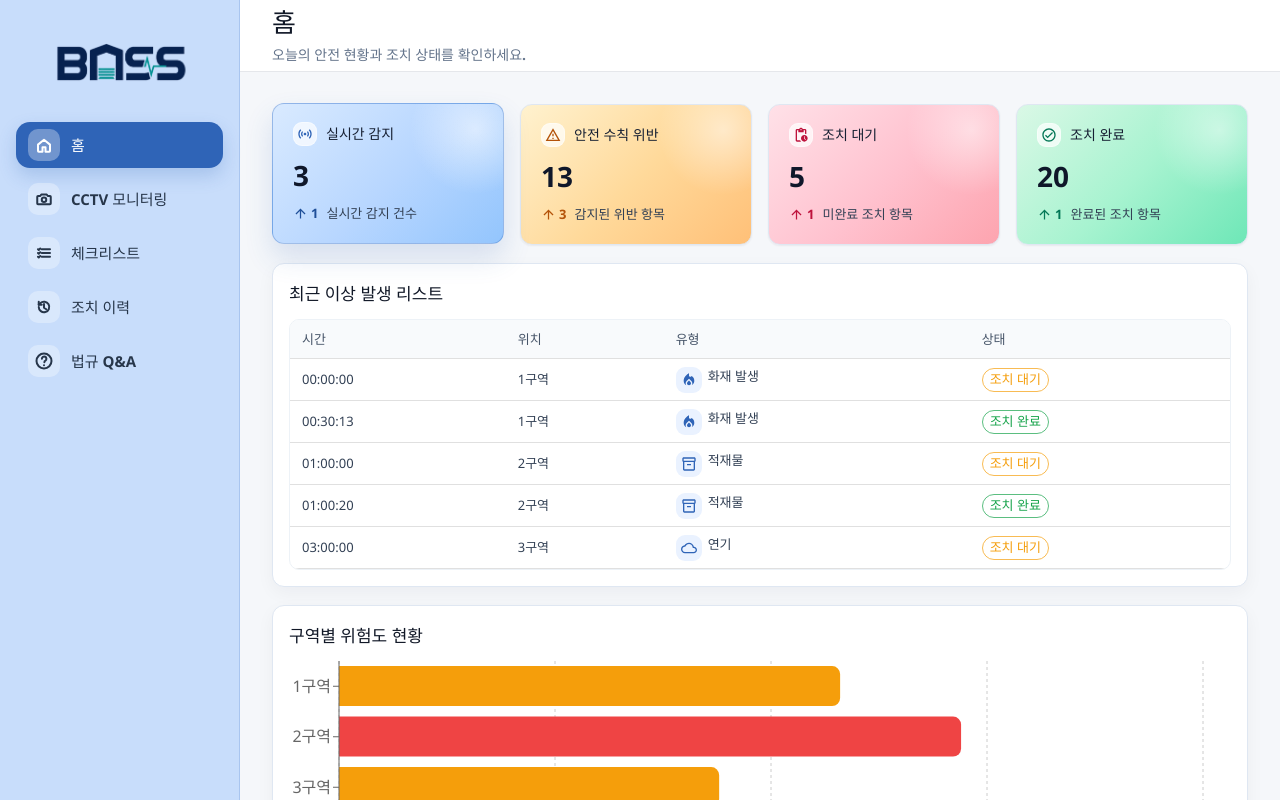
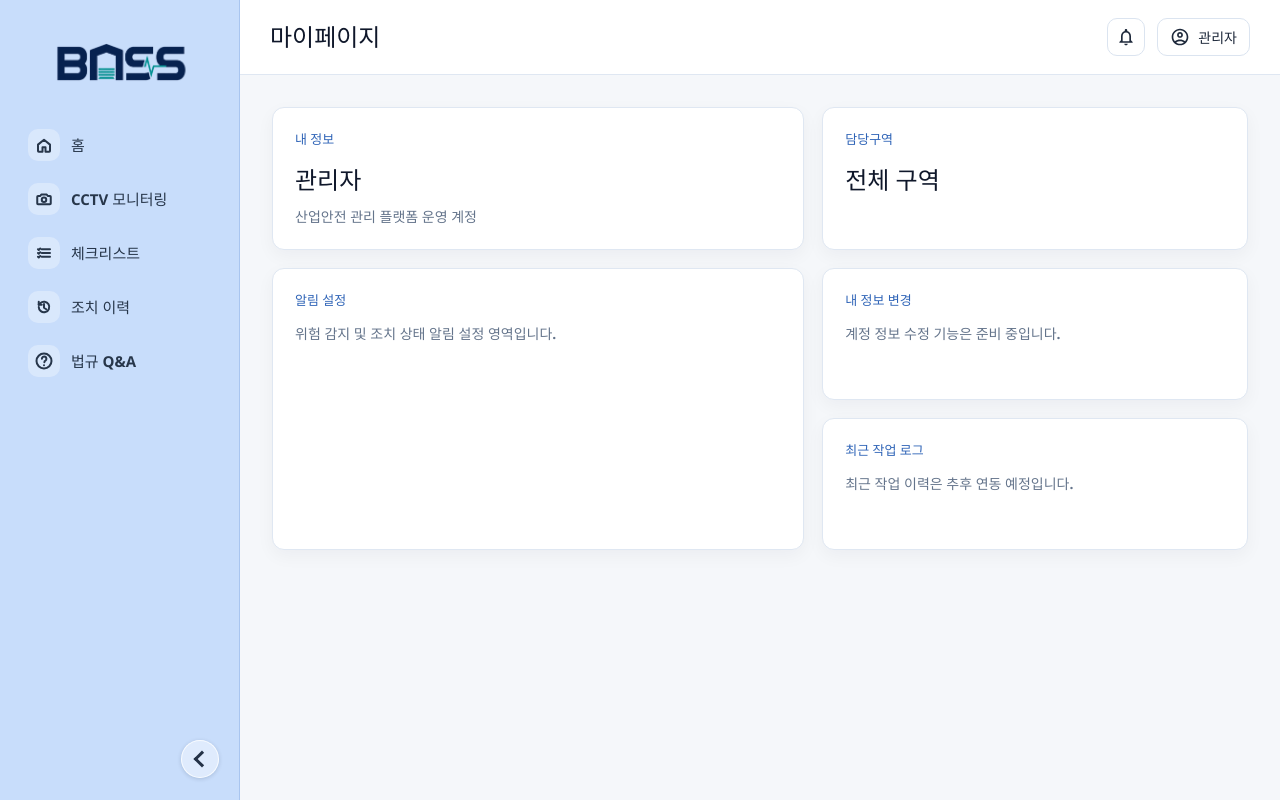
Before and after one commit to aivle-team03/frontend, a React (Vite) app: page /mypage in a window 1280 px wide. Before the commit this address led to /. Shown: the top 800 px of the page. Built offline with nearby package versions, Linux system fonts and the light colour scheme; a web font is replaced by a local one.

Commit message:
마이페이지 PR 이후 react 페이지 라우터 구조에 맞게 정리

```diff
--- a/src/components/layout/Header.jsx
+++ b/src/components/layout/Header.jsx
@@ -1,15 +1,61 @@
-import { useLocation } from 'react-router-dom'
+import AccountCircleOutlinedIcon from '@mui/icons-material/AccountCircleOutlined'
+import NotificationsNoneOutlinedIcon from '@mui/icons-material/NotificationsNoneOutlined'
+import { useState } from 'react'
+import { useLocation, useNavigate } from 'react-router-dom'
+import '../../styles/Header.css'
+
+const extraPageTitles = {
+  '/mypage': '마이페이지',
+}
 
 function Header({ items }) {
+  const [isProfileOpen, setIsProfileOpen] = useState(false)
   const location = useLocation()
-  const currentItem = items.find((item) => item.path === location.pathname) ?? items[0]
-  const isHome = currentItem.path === '/'
+  const navigate = useNavigate()
+  const currentItem = items.find((item) => item.path === location.pathname)
+  const title = currentItem?.label ?? extraPageTitles[location.pathname] ?? 'BOSS'
+  const isHome = location.pathname === '/'
+
+  const handleMoveToMyPage = () => {
+    navigate('/mypage')
+    setIsProfileOpen(false)
+  }
 
   return (
     <header className="app-header">
-      <div>
-        <h1>{currentItem.label}</h1>
+      <div className="header-title">
+        <h1>{title}</h1>
         {isHome && <p>오늘의 안전 현황과 조치 상태를 확인하세요.</p>}
+      </div>
+
+      <div className="header-actions">
+        <button className="header-icon-button" type="button" aria-label="알림">
+          <NotificationsNoneOutlinedIcon fontSize="small" />
+        </button>
+
+        <div className="profile-menu">
+          <button
+            className="profile-button"
+            type="button"
+            aria-expanded={isProfileOpen}
+            aria-haspopup="menu"
+            onClick={() => setIsProfileOpen((currentValue) => !currentValue)}
+          >
+            <AccountCircleOutlinedIcon fontSize="small" />
+            <span>관리자</span>
+          </button>
+
+          {isProfileOpen && (
+            <div className="profile-dropdown" role="menu">
+              <button className="dropdown-item" type="button" role="menuitem" onClick={handleMoveToMyPage}>
+                마이페이지
+              </button>
+              <button className="dropdown-item" type="button" role="menuitem">
+                로그아웃
+              </button>
+            </div>
+          )}
+        </div>
       </div>
     </header>
   )
--- a/src/components/layout/MainLayout.jsx
+++ b/src/components/layout/MainLayout.jsx
@@ -2,8 +2,6 @@ import { useState } from 'react'
 import { Outlet } from 'react-router-dom'
 import Header from './Header.jsx'
 import Sidebar from './Sidebar.jsx'
-import MyPage from '../../pages/MyPage.jsx'
-import HomePage from '../../pages/HomePage.jsx'
 
 const navigationItems = [
   { path: '/', label: '홈', icon: 'home' },
--- a/src/pages/MyPage.jsx
+++ b/src/pages/MyPage.jsx
@@ -1,25 +1,35 @@
-import Header from "../components/layout/Header";
+import '../styles/MyPage.css'
 
-function MyPage(){
-    return (
-        <div className="my-page-container">
-            <div className="my-info">
-                내 정보
-            </div>
-            <div className="my-section">
-                담당구역
-            </div>
-            <div className="alert-setting">
-                알림 설정
-            </div>
-            <div className="my-info-change">
-                내 정보 변경
-            </div>
-            <div className="recent-work-logs">
-                최근 작업 로그
-            </div>
-        </div>
-    )
+function MyPage() {
+  return (
+    <section className="my-page-container" aria-label="마이페이지">
+      <article className="my-page-card my-info">
+        <span className="my-page-label">내 정보</span>
+        <h2>관리자</h2>
+        <p>산업안전 관리 플랫폼 운영 계정</p>
+      </article>
+
+      <article className="my-page-card my-section">
+        <span className="my-page-label">담당구역</span>
+        <strong>전체 구역</strong>
+      </article>
+
+      <article className="my-page-card alert-setting">
+        <span className="my-page-label">알림 설정</span>
+        <p>위험 감지 및 조치 상태 알림 설정 영역입니다.</p>
+      </article>
+
+      <article className="my-page-card my-info-change">
+        <span className="my-page-label">내 정보 변경</span>
+        <p>계정 정보 수정 기능은 준비 중입니다.</p>
+      </article>
+
+      <article className="my-page-card recent-work-logs">
+        <span className="my-page-label">최근 작업 로그</span>
+        <p>최근 작업 이력은 추후 연동 예정입니다.</p>
+      </article>
+    </section>
+  )
 }
 
 export default MyPage
--- a/src/routes/AppRouter.jsx
+++ b/src/routes/AppRouter.jsx
@@ -5,6 +5,7 @@ import ChecklistPage from '../pages/ChecklistPage.jsx'
 import HomePage from '../pages/HomePage.jsx'
 import LawQaPage from '../pages/LawQaPage.jsx'
 import MonitoringPage from '../pages/MonitoringPage.jsx'
+import MyPage from '../pages/MyPage.jsx'
 
 function AppRouter() {
   return (
@@ -16,6 +17,7 @@ function AppRouter() {
           <Route path="checklists" element={<ChecklistPage />} />
           <Route path="actions" element={<ActionHistoryPage />} />
           <Route path="law-qa" element={<LawQaPage />} />
+          <Route path="mypage" element={<MyPage />} />
           <Route path="*" element={<Navigate replace to="/" />} />
         </Route>
       </Routes>
--- a/src/styles/Header.css
+++ b/src/styles/Header.css
@@ -1,67 +1,109 @@
 .app-header {
+  position: relative;
+  z-index: 5;
   display: flex;
+  align-items: center;
   justify-content: space-between;
-  align-items: center;
+  gap: 24px;
+  min-height: 72px;
+  padding: 18px 30px;
+  border-bottom: 1px solid #dfe7f2;
+  background: #ffffff;
 }
 
-.header-icons {
-  display: flex;
-  gap: 16px;
+.header-title h1 {
+  margin: 0;
+  color: #0f172a;
+  font-size: 24px;
+  font-weight: 900;
+  letter-spacing: 0;
 }
 
-.icon-btn {
-  border: none;
-  background: none;
-  cursor: pointer;
+.header-title p {
+  margin: 4px 0 0;
+  color: #64748b;
+  font-size: 14px;
+  font-weight: 700;
 }
 
-.app-header {
+.header-actions {
   display: flex;
-  justify-content: space-between;
   align-items: center;
-  padding: 20px 30px;
-  background: white;
-  border-bottom: 1px solid #ddd;
+  gap: 12px;
 }
 
-.header-icons {
-  display: flex;
-  align-items: center;
-  gap: 20px;
+.header-icon-button,
+.profile-button,
+.dropdown-item {
+  font: inherit;
 }
 
-.icon-btn {
-  background: none;
-  border: none;
+.header-icon-button,
+.profile-button {
+  display: inline-flex;
+  align-items: center;
+  justify-content: center;
+  border: 1px solid #dbe4f0;
+  color: #1e293b;
+  background: #ffffff;
   cursor: pointer;
-  font-size: 28px;
+  transition:
+    border-color 160ms ease,
+    box-shadow 160ms ease,
+    background-color 160ms ease;
+}
+
+.header-icon-button {
+  width: 38px;
+  height: 38px;
+  border-radius: 10px;
+}
+
+.profile-button {
+  gap: 8px;
+  min-height: 38px;
+  padding: 0 12px;
+  border-radius: 10px;
+  font-size: 14px;
+  font-weight: 800;
+}
+
+.header-icon-button:hover,
+.profile-button:hover {
+  border-color: #b7cff6;
+  background: #f8fbff;
+  box-shadow: 0 6px 16px rgba(47, 100, 183, 0.12);
 }
 
 .profile-menu {
   position: relative;
 }
 
-.dropdown {
+.profile-dropdown {
   position: absolute;
-  top: 45px;
+  top: calc(100% + 8px);
   right: 0;
-
-  width: 140px;
-
-  background: white;
-  border: 1px solid #ddd;
+  width: 148px;
+  overflow: hidden;
+  border: 1px solid #dbe4f0;
   border-radius: 10px;
-
-  box-shadow: 0 4px 12px rgba(0, 0, 0, 0.1);
-
-  overflow: hidden;
+  background: #ffffff;
+  box-shadow: 0 14px 30px rgba(15, 23, 42, 0.12);
 }
 
 .dropdown-item {
-  padding: 12px 16px;
+  display: block;
+  width: 100%;
+  padding: 11px 14px;
+  border: 0;
+  color: #1e293b;
+  background: #ffffff;
   cursor: pointer;
+  font-size: 14px;
+  font-weight: 800;
+  text-align: left;
 }
 
 .dropdown-item:hover {
-  background: #f5f5f5;
+  background: #f1f6ff;
 }
--- a/src/styles/MyPage.css
+++ b/src/styles/MyPage.css
@@ -1,14 +1,45 @@
 .my-page-container {
   display: grid;
-
-  grid-template-columns: 1fr 0.8fr;
-
+  grid-template-columns: minmax(0, 1fr) minmax(320px, 0.8fr);
   grid-template-areas:
     "profile area"
     "alarm edit"
     "alarm log";
+  gap: 18px;
+}
 
-  gap: 24px;
+.my-page-card {
+  min-height: 132px;
+  padding: 22px;
+  border: 1px solid #dfe7f2;
+  border-radius: 12px;
+  background: #ffffff;
+  box-shadow: 0 6px 18px rgba(15, 23, 42, 0.045);
+}
+
+.my-page-label {
+  display: block;
+  margin-bottom: 12px;
+  color: #2f64b7;
+  font-size: 13px;
+  font-weight: 900;
+}
+
+.my-page-card h2,
+.my-page-card strong {
+  display: block;
+  margin: 0;
+  color: #0f172a;
+  font-size: 24px;
+  font-weight: 900;
+}
+
+.my-page-card p {
+  margin: 8px 0 0;
+  color: #64748b;
+  font-size: 14px;
+  font-weight: 700;
+  line-height: 1.55;
 }
 
 .my-info {
@@ -27,6 +58,18 @@
   grid-area: edit;
 }
 
-.recent-work-logs{
+.recent-work-logs {
   grid-area: log;
 }
+
+@media (max-width: 900px) {
+  .my-page-container {
+    grid-template-columns: 1fr;
+    grid-template-areas:
+      "profile"
+      "area"
+      "alarm"
+      "edit"
+      "log";
+  }
+}
```
